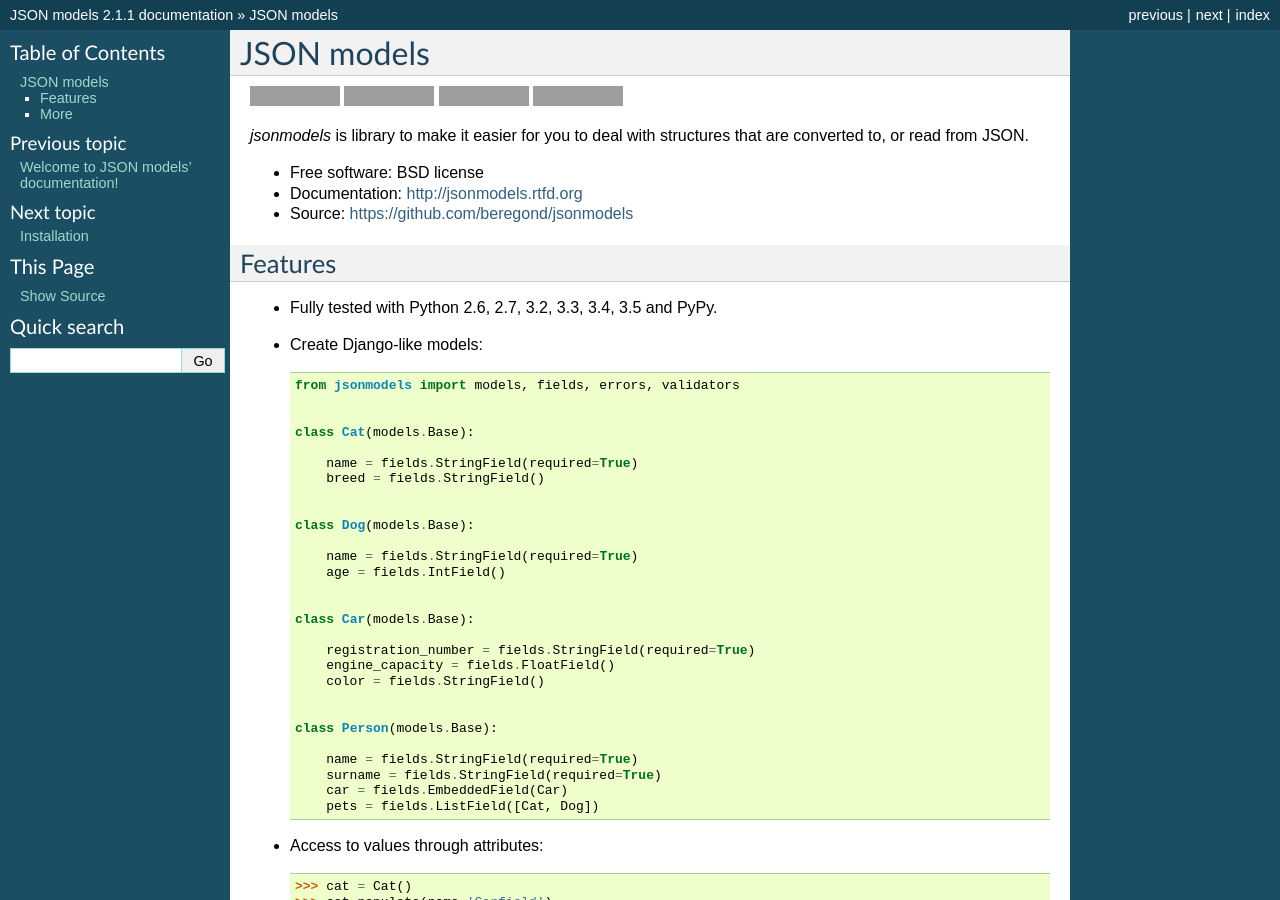
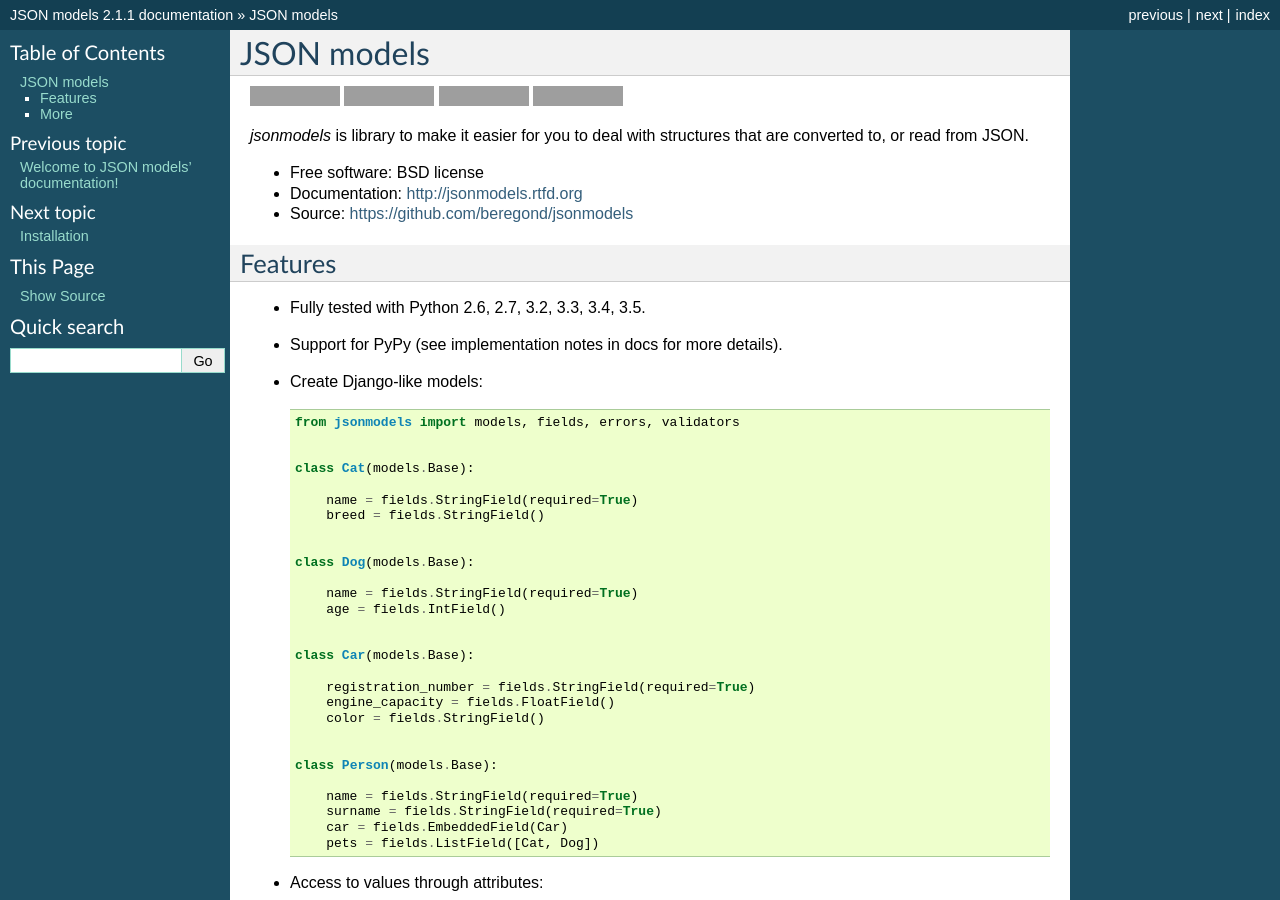
Before and after one commit to jazzband/jsonmodels, a Sphinx documentation site: the page built from docs/readme.rst, in a window 1280 px wide and 900 px high, cut to the strip 0-900 px from the top of the window. Built offline with Sphinx 7.4.7, drawn with Linux system fonts in a browser that asks for light colours; grey boxes are pictures that could not be loaded.

Commit message:
Improved docs.

```diff
--- a/README.rst
+++ b/README.rst
@@ -25,7 +25,9 @@
 Features
 --------
 
-* Fully tested with Python 2.6, 2.7, 3.2, 3.3, 3.4, 3.5 and PyPy.
+* Fully tested with Python 2.6, 2.7, 3.2, 3.3, 3.4, 3.5.
+
+* Support for PyPy (see implementation notes in docs for more details).
 
 * Create Django-like models:
 
--- a/docs/index.rst
+++ b/docs/index.rst
@@ -9,6 +9,7 @@
    readme
    installation
    usage
+   implementation_notes
    modules
    contributing
    authors
```
Also changed, not shown: docs/implementation_notes.rst (added, +17 -0 lines), docs/jsonmodels.rst (+8 -8 lines).
